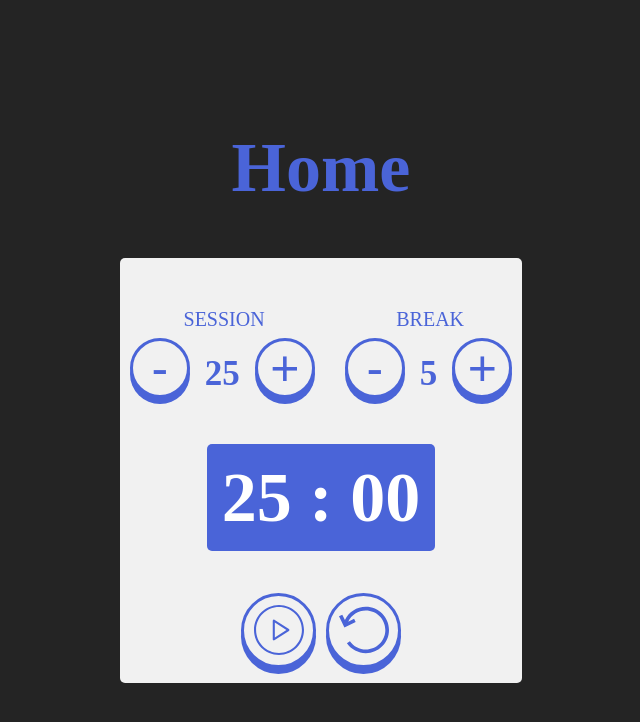
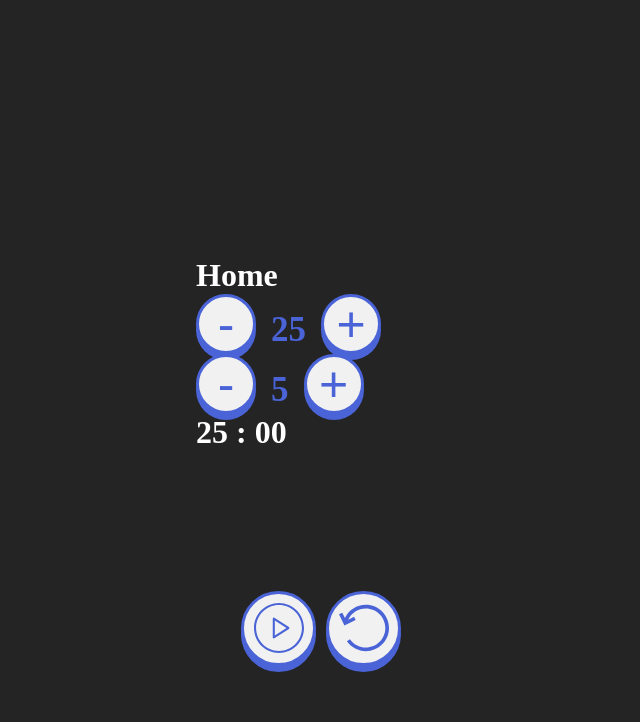
Before and after one commit to Alik64/workoutApp, a React (Create React App) app: page / in a window 1280 px wide. Shown: the top 722 px of the page, without its empty margins (319-959 px from the left). Built offline with nearby package versions, Linux system fonts and the light colour scheme.

Commit message:
counter Refactoring

```diff
--- a/src/Components/Chrono/CountDown.js
+++ b/src/Components/Chrono/CountDown.js
@@ -4,9 +4,10 @@ import PauseImg from "./assets/Images/pause.svg";
 import PlayImg from "./assets/Images/play.svg";
 import ResetImg from "./assets/Images/reset.svg";
 
-export default function CountDown({ session }) {
+export default function CountDown({ session, getTime }) {
   const [sessionTime, setSessionTime] = useState(session);
   const [workingChrono, setWorkingChrono] = useState(false);
+  const [result, setResult] = useState(null);
 
   function trigger() {
     if (sessionTime > 0) {
@@ -52,7 +53,7 @@ export default function CountDown({ session }) {
         workingChrono ? "container-chrono anim-glow" : "container-chrono"
       }
     >
-      <h1>{time}</h1>
+      <h1 className="time">{time}</h1>
 
       <div className="container-controllers">
         <button onClick={playPause}>
--- a/src/Components/Chrono/Pomodoro.css
+++ b/src/Components/Chrono/Pomodoro.css
@@ -1,11 +1,3 @@
-.container-chrono {
-  margin: 50px 0;
-  background: #f1f1f1;
-  padding: 10px;
-  min-width: 350px;
-  border-radius: 5px;
-}
-
 .anim-glow {
   animation: glow 1s infinite alternate;
 }
@@ -20,11 +12,6 @@
   }
 }
 
-.container-config {
-  display: flex;
-  justify-content: center;
-  padding: 70px 0 0;
-}
 
 .box-btns button {
   width: 60px;
@@ -41,10 +28,7 @@
   align-items: center;
 }
 
-.box-btns button:active {
-  box-shadow: 0 0px #4a64d8;
-  top: 6px;
-}
+
 
 .box-btns span {
   font-size: 35px;
@@ -53,48 +37,30 @@
   margin: 0 15px;
 }
 
-.box-btns:nth-child(1) {
-  margin-right: 30px;
-}
-
-.box-btns:nth-child(1), .box-btns:nth-child(2) {
+.container-chrono {
+  width: 250px;
+  height: 250px;
+  border-radius: 50%;
   position: relative;
 }
 
-.box-btns:nth-child(1)::before, .box-btns:nth-child(2)::before {
-  content: "Session";
-  position: absolute;
-  left: 51%;
-  top: -30px;
-  transform: translateX(-50%);
-  font-size: 20px;
-  text-transform: uppercase;
-  color: #4a64d8;
-}
-
-.box-btns:nth-child(2)::before {
-  content: "BREAK";
-}
-
-h1 {
-  font-size: 70px;
-  text-align: center;
-  padding-top: 60px;
-  color: #4a64d8
-}
-
-h1 span {
-  border-radius: 5px;
-  padding: 15px;
-  background: #4a64d8;
-}
-
-
 .container-controllers {
+  position: relative;
+  top: 50%;
   display: flex;
   justify-content: center;
   align-items: center;
-  padding: 50px 0 0;
+  padding: 10px 0 0;
+
+}
+
+.time {
+  position: absolute;
+  top: 10%;
+  left: 50%;
+  transform: translate(-50%);
+  margin-top: 50px;
+  color: blue;
 }
 
 .container-controllers button {
@@ -125,8 +91,3 @@ h1 span {
   width: 50px;
   height: 50px;
 }
-
-.container-controllers img[src="/static/media/pause.51695783.svg"] {
-  width: 20px;
-  height: 20px;
-}
--- a/src/Components/Chrono/Pomodoro.js
+++ b/src/Components/Chrono/Pomodoro.js
@@ -12,9 +12,9 @@ export default function Pomodoro({ session, pause }) {
   const [breakTimeFixed, setBreakTimeFixed] = useState(pause);
 
   const [workingChrono, setWorkingChrono] = useState(false);
-  const [_, dispatch] = useReducer(reducer);
+  const [state, dispatch] = useReducer(reducer);
 
-  function reducer(_, action) {
+  function reducer(state, action) {
     switch (action.type) {
       case "TICK":
         if (sessionTime >= 0) {
--- a/src/Components/Chrono/Timer.js
+++ b/src/Components/Chrono/Timer.js
@@ -4,27 +4,23 @@ import PauseImg from "./assets/Images/pause.svg";
 import PlayImg from "./assets/Images/play.svg";
 import ResetImg from "./assets/Images/reset.svg";
 
-export default function Timer() {
+export default function Timer({ getTime }) {
   const [sessionTime, setSessionTime] = useState(0);
   const [workingChrono, setWorkingChrono] = useState(false);
-
-  function trigger() {
-    setSessionTime(sessionTime + 1);
-  }
 
   useEffect(() => {
     let timer;
 
     if (workingChrono) {
       timer = window.setInterval(() => {
-        trigger();
+        setSessionTime((sessionTime) => sessionTime + 1);
       }, 1000);
     }
 
     return () => {
       window.clearInterval(timer);
     };
-  }, [workingChrono, trigger]);
+  }, [workingChrono, setSessionTime]);
 
   const playPause = () => {
     setWorkingChrono(!workingChrono);
@@ -47,7 +43,7 @@ export default function Timer() {
         workingChrono ? "container-chrono anim-glow" : "container-chrono"
       }
     >
-      <h1>{time}</h1>
+      <h1 className="time">{time}</h1>
 
       <div className="container-controllers">
         <button onClick={playPause}>
```
Also changed, not shown: src/Components/Counter/Counter.js (added, +25 -0 lines).
